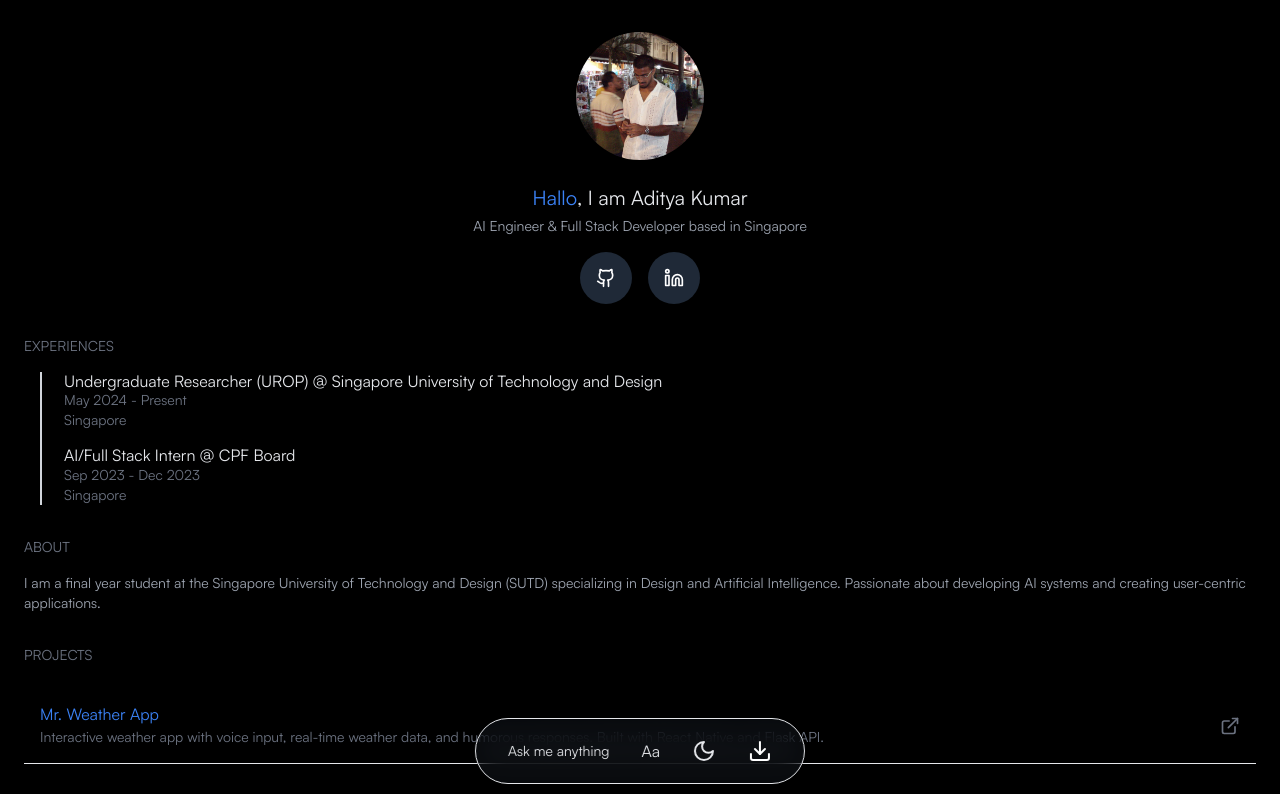
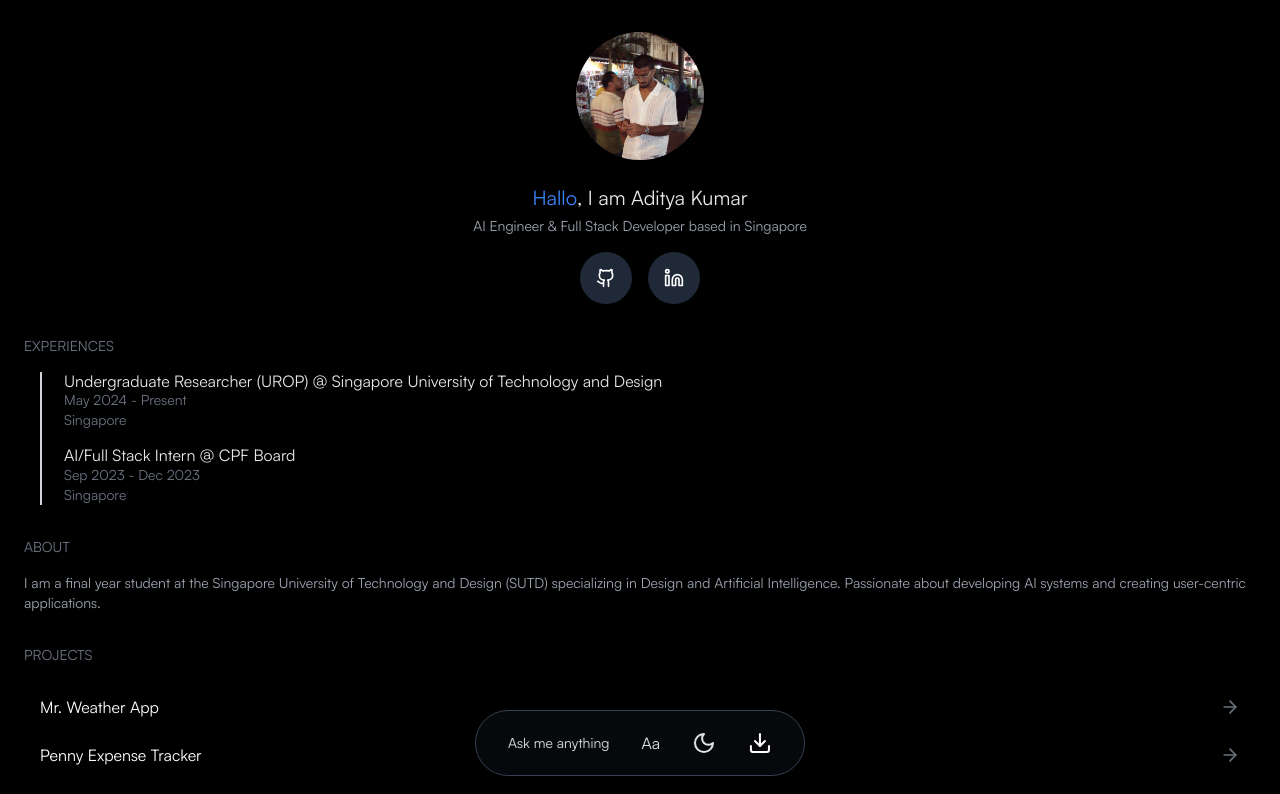
Before and after one commit to adikuma/Portfolio-Site, a React (Vite) app: page / in a window 1280 px wide. Shown: the top 794 px of the page. Built offline with nearby package versions, Linux system fonts and the light colour scheme.

Commit message:
Changed UI

```diff
--- a/src/App.jsx
+++ b/src/App.jsx
@@ -9,6 +9,7 @@ import {
   ExternalLink,
   Mail,
   Send,
+  ArrowRight
 } from "lucide-react";
 import profileImage from "./assets/profile-pic.jpg";
 import resume from "./assets/Resume.pdf";
@@ -302,24 +303,25 @@ const Portfolio = () => {
       {/* Projects Section */}
       <div className="px-6 mb-8">
         <h2 className="text-sm text-gray-500 uppercase mb-6">Projects</h2>
-        <div className="space-y-6 ">
+        <div className="space-y-3 ">
           {projects.map((project, index) => (
             <a
               key={index}
               href={project.link}
               target="_blank"
               rel="noopener noreferrer"
-              className="flex items-center justify-between group border-b p-4 hover:bg-gray-100 transition-colors duration-300"
+              className={`flex items-center justify-between group px-4 py-2 transition-colors duration-300 `}
             >
               <div>
-                <h3 className={`text-md font-medium group-hover:text-gray-400 transition-colors ${darkMode ? "text-blue-500" : "text-orange-500"}`}>
+                <h3
+                  className={`text-md font-medium transition-colors ${
+                    darkMode ? "text-white" : "text-gray-900"
+                  }`}
+                >
                   {project.title}
                 </h3>
-                <p className="text-sm text-gray-500 mt-1">
-                  {project.description}
-                </p>
               </div>
-              <ExternalLink className="w-5 h-5 text-gray-500 flex-shrink-0 ml-4" />
+              <ArrowRight className="w-5 h-5 text-gray-500 flex-shrink-0 ml-4" />
             </a>
           ))}
         </div>
@@ -327,8 +329,10 @@ const Portfolio = () => {
 
       {/* Floating Bottom Navbar */}
       <div
-        className={`fixed bottom-4 left-1/2 transform -translate-x-1/2 flex items-center gap-4 px-6 py-3 border rounded-full shadow-lg z-50 backdrop-blur-lg bg-opacity-20 ${
-          darkMode ? "bg-gray-800" : "bg-gray-200 border-gray-300"
+        className={`fixed bottom-6 left-1/2 transform -translate-x-1/2 flex items-center gap-4 px-6 py-3 rounded-full shadow-lg z-50 backdrop-blur-lg bg-opacity-20 ${
+          darkMode
+            ? "bg-gray-800 border border-gray-700"
+            : "bg-gray-200 border border-gray-300"
         }`}
       >
         {/* Command K */}
@@ -350,7 +354,11 @@ const Portfolio = () => {
           )}
         </button>
 
-        <a href={resume} download className={`p-2 ${darkMode ? "text-white" : "text-black"}`}>
+        <a
+          href={resume}
+          download
+          className={`p-2 ${darkMode ? "text-white" : "text-black"}`}
+        >
           <Download className="w-6 h-6" />
         </a>
       </div>
@@ -364,7 +372,6 @@ const Portfolio = () => {
               : "bg-opacity-90 bg-white border-gray-200 backdrop-blur-md"
           }`}
         >
-
           <h3
             className={`text-lg font-semibold ${
               darkMode ? "text-gray-100" : "text-gray-800"
@@ -372,7 +379,6 @@ const Portfolio = () => {
           >
             Send an Email
           </h3>
-
 
           <span
             className={`text-sm ${
```
Lines whose indentation alone changed are shown as unchanged.
